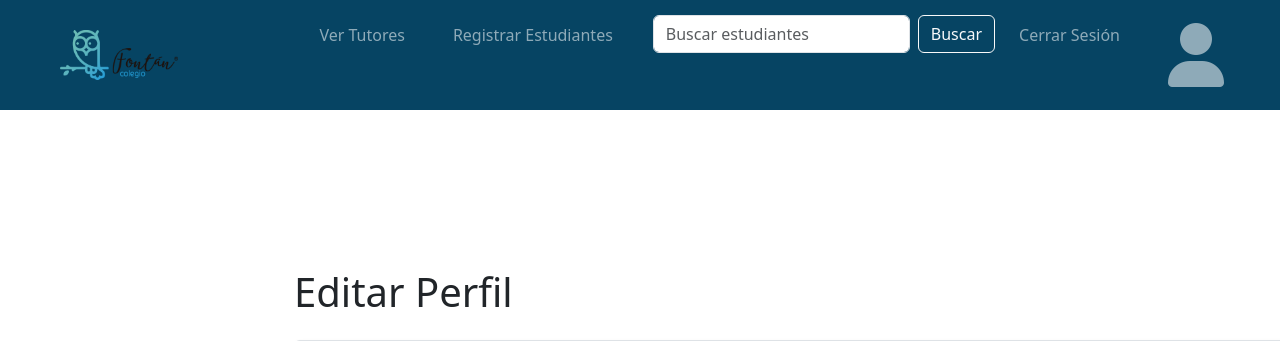
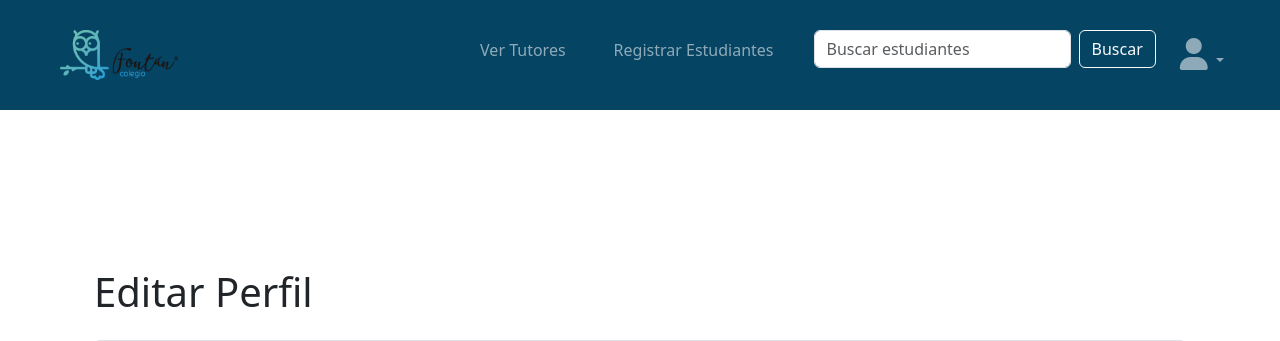
Before and after one commit to joseduquep/ColegioFontan, a Django app: page /accounts/profile/edit/ in a window 1280 px wide; the page is wider, and only the part inside the window is pictured. Shown: the top 341 px of that part. Run offline with Django 5.2, Linux system fonts and the light colour scheme; a user stored in the database is signed in.

Commit message:
Boton del perfil mejorado

```diff
--- a/horariosfontanproyecto/templates/base.html
+++ b/horariosfontanproyecto/templates/base.html
@@ -8,6 +8,12 @@
     <link href="https://cdn.jsdelivr.net/npm/bootstrap@5.3.0-alpha1/dist/css/bootstrap.min.css" rel="stylesheet" integrity="sha384-GLhlTQ8iRABdZLl6O3oVMWSktQOp6b7In1Zl3/Jr59b6EGGoI1aFkw7cmDA6j6gD" crossorigin="anonymous">
     <link rel="stylesheet" href="https://cdnjs.cloudflare.com/ajax/libs/font-awesome/6.0.0-beta3/css/all.min.css">
     <link rel="stylesheet" href="{% static 'css/style.css'%}">
+    <!-- CSS de Bootstrap -->
+<link href="https://cdn.jsdelivr.net/npm/bootstrap@5.3.0-alpha1/dist/css/bootstrap.min.css" rel="stylesheet">
+
+<!-- JS de Bootstrap -->
+<script src="https://cdn.jsdelivr.net/npm/bootstrap@5.3.0-alpha1/dist/js/bootstrap.bundle.min.js"></script>
+
   </head>
   <body>
     {% include 'navbar.html' %}
--- a/horariosfontanproyecto/templates/navbar.html
+++ b/horariosfontanproyecto/templates/navbar.html
@@ -3,7 +3,7 @@
   <div class="container-fluid">
     <a class="navbar-brand ms-5 me-auto" style="font-size: 25px;" href="{% url 'students.main_menu' %}">
       <img src="{% static 'images/logo.png' %}" alt="Colegio Fontán" style="height:50px; width:auto;">
-  </a>
+    </a>
 
     <button class="navbar-toggler" type="button" data-bs-toggle="collapse" data-bs-target="#navbarSupportedContent" aria-controls="navbarSupportedContent" aria-expanded="false" aria-label="Toggle navigation">
       <span class="navbar-toggler-icon"></span>
@@ -20,33 +20,34 @@
         </li>
         <li class="nav-item me-3">
           {% if search_type == 'tutors' %}
-          <form class="d-flex" action="{% url 'tutors.show_tutors' %}" method="GET"> <!-- Especificar action correctamente -->
-            <input class="form-control me-2" type="search" placeholder="Buscar tutores" aria-label="Search" name="query"> <!-- name="query" -->
+          <form class="d-flex" action="{% url 'tutors.show_tutors' %}" method="GET">
+            <input class="form-control me-2" type="search" placeholder="Buscar tutores" aria-label="Search" name="query">
             <button class="btn btn-outline-light" type="submit">Buscar</button>
           </form>
           {% else %}
-          <form class="d-flex" action="{% url 'students.main_menu' %}" method="GET"> <!-- Especificar action correctamente -->
-            <input class="form-control me-2" type="search" placeholder="Buscar estudiantes" aria-label="Search" name="query"> <!-- name="query" -->
+          <form class="d-flex" action="{% url 'students.main_menu' %}" method="GET">
+            <input class="form-control me-2" type="search" placeholder="Buscar estudiantes" aria-label="Search" name="query">
             <button class="btn btn-outline-light" type="submit">Buscar</button>
           </form>
           {% endif %}
-          <li class="nav-item me-3">
-            <a class="nav-link me-3" href="{% url 'accounts.logout' %}">Cerrar Sesión</a>
-          </li>
         </li>
 
-            <li class="nav-item me-3">
-      <a class="nav-link me-3 space-left" href="{% url 'profile' %}">
-        <i class="fas fa-user fa-4x"></i>
-      </a>
-    </li>
-
+        <li class="nav-item me-3">
+          <div class="dropdown">
+            <a class="nav-link dropdown-toggle me-3" href="#" role="button" data-bs-toggle="dropdown" aria-expanded="false">
+              <i class="fas fa-user fa-2x"></i>
+            </a>
+            <ul class="dropdown-menu dropdown-menu-end">
+              <li><a class="dropdown-item" href="{% url 'profile' %}">Ver perfil</a></li>
+              <li><a class="dropdown-item" href="{% url 'accounts.logout' %}">Cerrar sesión</a></li>
+            </ul>
+          </div>
+        </li>
       </ul>
       {% else %}
       <ul class="navbar-nav ms-auto mb-2 mb-lg-0 me-1">
         <li class="nav-item me-3">
           <a class="nav-link me-3" href="{% url 'accounts.login' %}">Iniciar Sesión</a>
-
         </li>
         <li class="nav-item me-3">
           <a class="nav-link me-3" href="{% url 'accounts.signup' %}">Registrarse</a>
@@ -54,6 +55,5 @@
       </ul>
       {% endif %}
     </div>
-
   </div>
 </nav>
```
Also changed, not shown: db.sqlite3.
